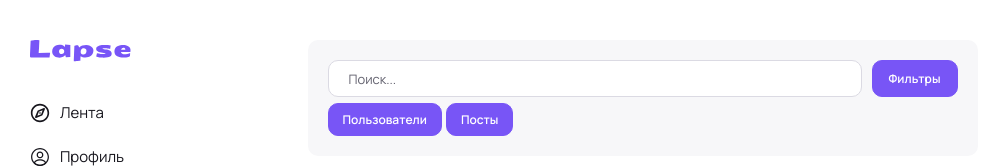
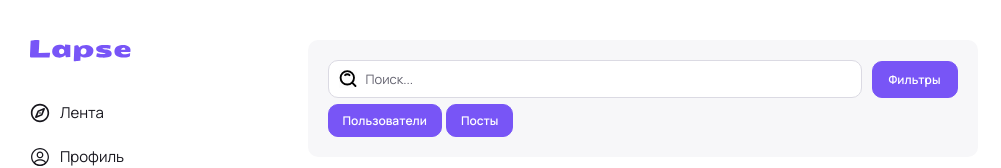
Before and after one commit to SergeyDultsev/Lapse-2.0, a React (Vite) app in the folder frontend/: page /search in a window 1280 px wide. Shown: the top 168 px of the page, without its empty margins (0-1001 px from the left). Built offline with nearby package versions, Linux system fonts and the light colour scheme.

Commit message:
feat: upd search-page

```diff
--- a/frontend/src/assets/styles/base/_reset.scss
+++ b/frontend/src/assets/styles/base/_reset.scss
@@ -38,6 +38,12 @@ select {
   color: inherit;
 }
 
+input, textarea {
+  background: none;
+  outline: none;
+  border: none;
+}
+
 textarea {
   resize: vertical;
 }
--- a/frontend/src/pages/search-page/ui/SearchPage.module.scss
+++ b/frontend/src/pages/search-page/ui/SearchPage.module.scss
@@ -15,12 +15,23 @@
   }
 }
 
-.search-input {
+.search_block {
+  display: flex;
+  align-items: center;
+  gap: 8px;
   width: 100%;
-  padding: 8px 20px;
+  padding: 8px 10px;
+  background-color: var(--bg-primary);
   border-radius: var(--border-radius-medium);
   border: 1px solid var(--border-default);
   transition: all .2s ease-in-out;
+}
+
+.search-input {
+  width: 100%;
+  background: none;
+  outline: none;
+  border: none;
   font-size: 13px;
   color: var(--text-primary);
 
--- a/frontend/src/pages/search-page/ui/SearchPage.tsx
+++ b/frontend/src/pages/search-page/ui/SearchPage.tsx
@@ -2,6 +2,7 @@ import type { FC } from "react";
 import { UIButton } from "@shared/ui/ui-button/UIButton.tsx";
 
 import styles from "./SearchPage.module.scss";
+import {UIIcon} from "@shared/ui/ui-icon/UIIcon.tsx";
 
 export const SearchPage: FC = () => {
 
@@ -9,7 +10,10 @@ export const SearchPage: FC = () => {
         <main className={'main'}>
             <section className={styles['search-bar']}>
                 <div className={styles['search-bar__top']}>
-                    <input className={styles['search-input']} placeholder={'Поиск...'} />
+                    <div className={styles['search_block']}>
+                        <UIIcon name={'Search'} />
+                        <input className={styles['search-input']} placeholder={'Поиск...'} />
+                    </div>
                     <UIButton
                         size={'md'}
                         variant={'primary'}
```
